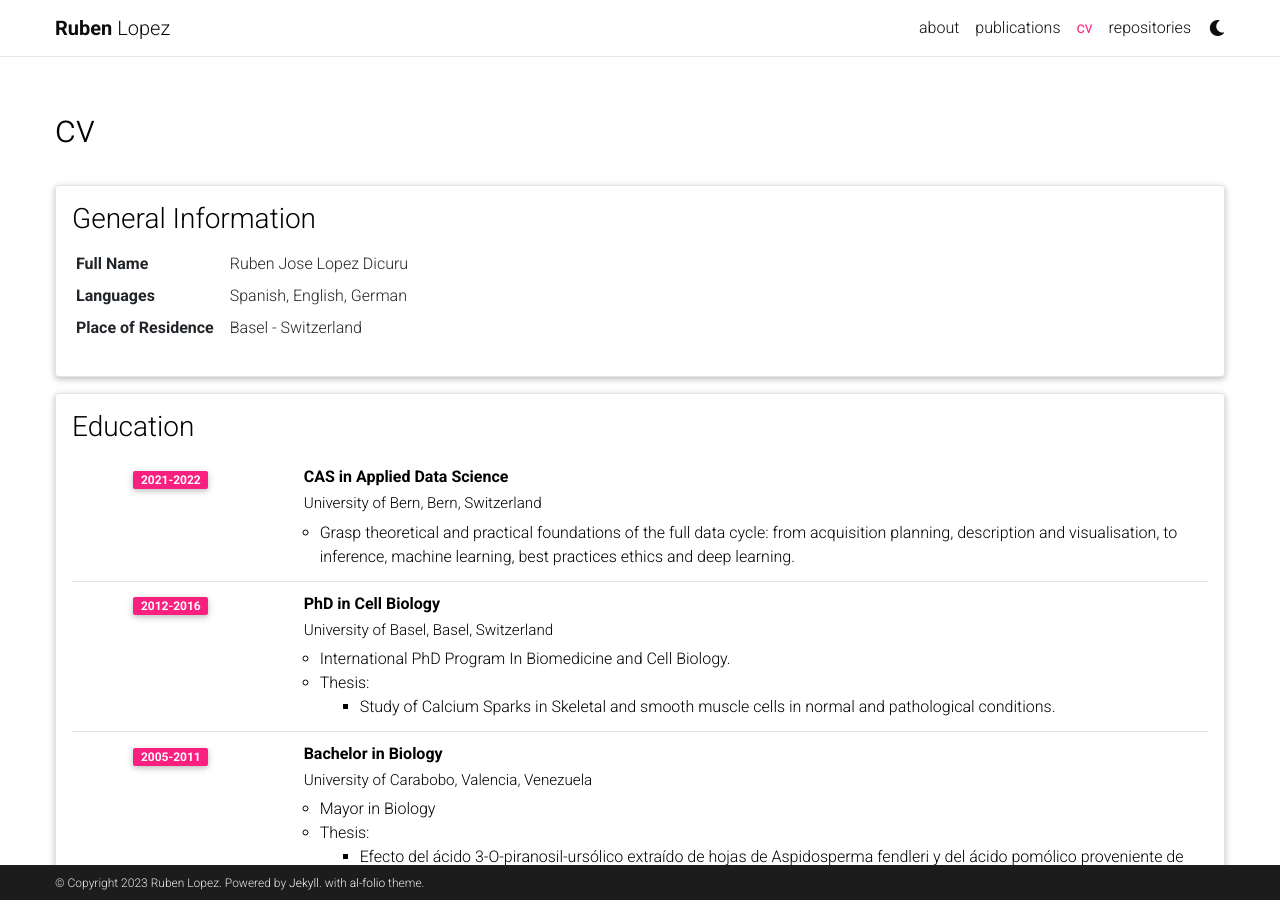
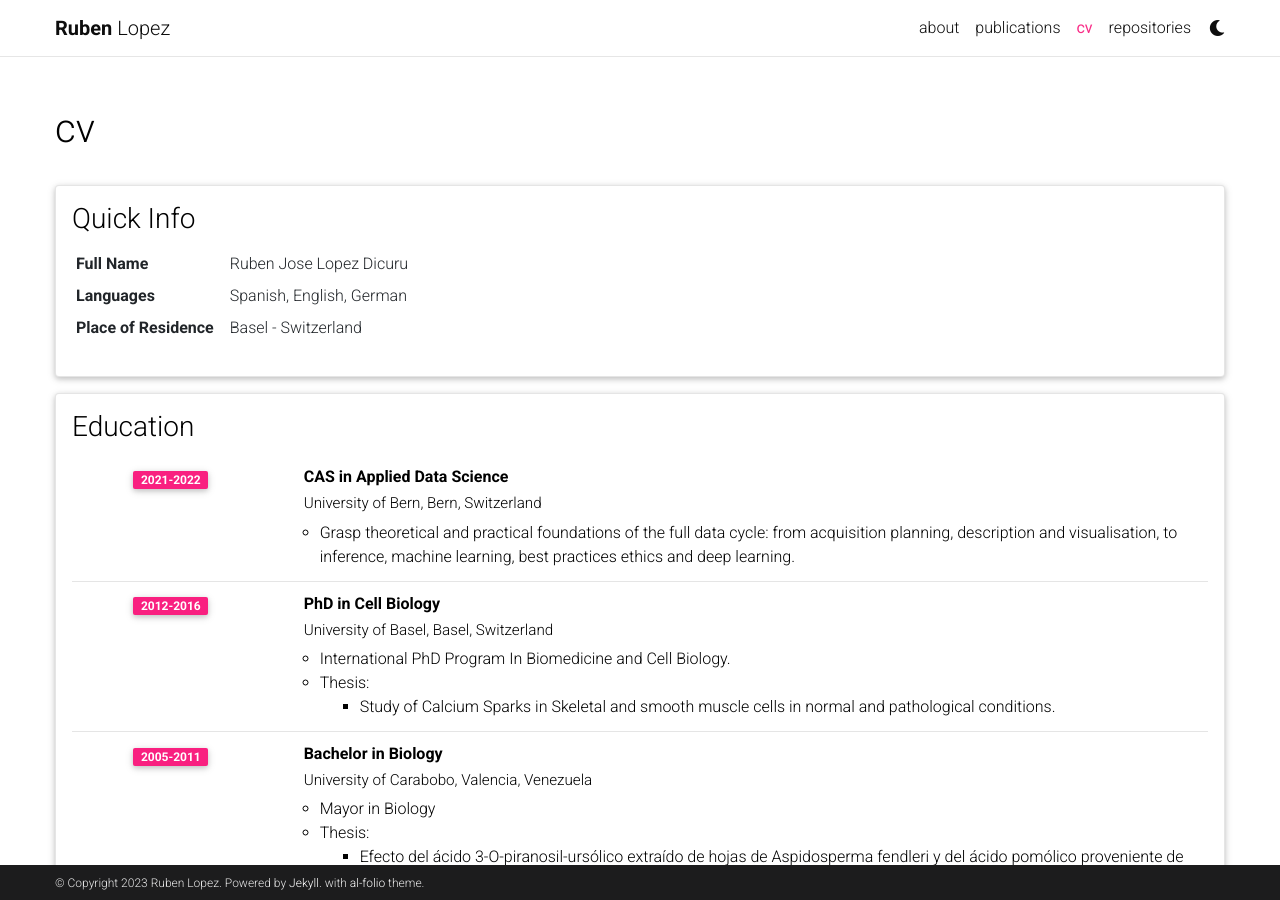
Before and after one commit to rjlopez2/my_site, a Jekyll site: the page built from _pages/cv.md, in a window 1280 px wide and 900 px high. Built offline with Jekyll 4.4.1, drawn with Linux system fonts in a browser that asks for light colours; comment, search, counter and statistics services are not loaded; a style sheet for code colours, icons or effects is not loaded.

Commit message:
renaming

```diff
--- a/_data/cv.yml
+++ b/_data/cv.yml
@@ -1,4 +1,4 @@
-- title: General Information
+- title: Quick Info
   type: map
   contents:
     - name: Full Name
```
